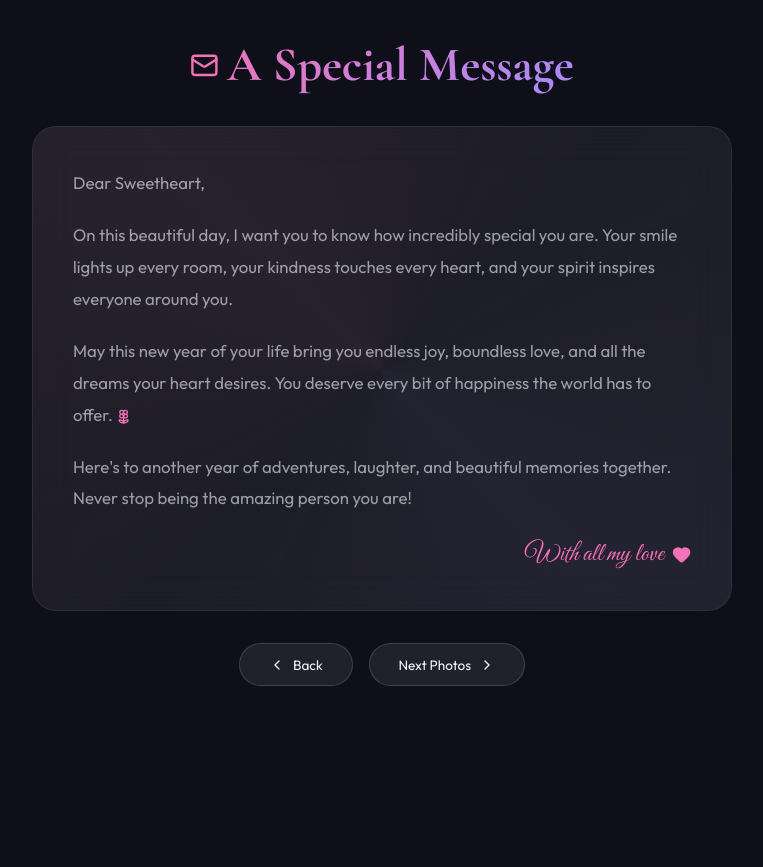
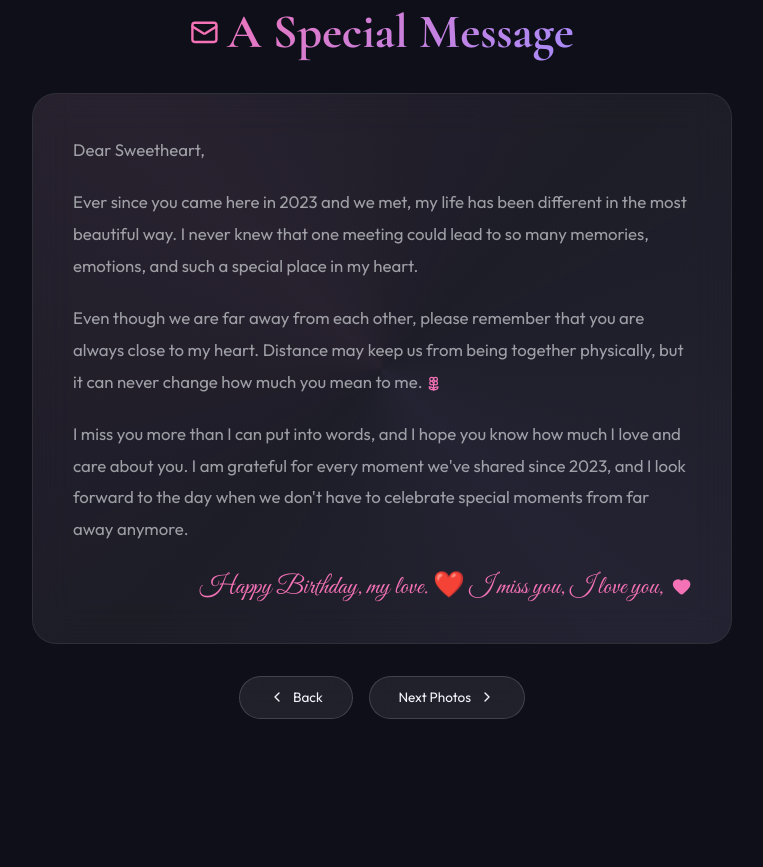
Before and after one commit to pnkjdeveloper/Birthday-baby, a plain HTML site: page index.html in a window 1280 px wide. Shown: the part 839-1706 px from the top of the page, without its empty margins (258-1021 px from the left). Drawn offline with nearby package versions, Linux system fonts and the light colour scheme.

Commit message:
Add files via upload

```diff
--- a/index.html
+++ b/index.html
@@ -91,12 +91,12 @@
     <div class="message-card">
       <p>Dear Sweetheart,</p>
       <br>
-      <p>On this beautiful day, I want you to know how incredibly special you are. Your smile lights up every room, your kindness touches every heart, and your spirit inspires everyone around you.</p>
+      <p>Ever since you came here in 2023 and we met, my life has been different in the most beautiful way. I never knew that one meeting could lead to so many memories, emotions, and such a special place in my heart.</p>
       <br>
-      <p>May this new year of your life bring you endless joy, boundless love, and all the dreams your heart desires. You deserve every bit of happiness the world has to offer. <i data-lucide="flower-2" class="inline-icon"></i></p>
+      <p>Even though we are far away from each other, please remember that you are always close to my heart. Distance may keep us from being together physically, but it can never change how much you mean to me. <i data-lucide="flower-2" class="inline-icon"></i></p>
       <br>
-      <p>Here's to another year of adventures, laughter, and beautiful memories together. Never stop being the amazing person you are!</p>
-      <div class="signature">With all my love <i data-lucide="heart"></i></div>
+      <p>I miss you more than I can put into words, and I hope you know how much I love and care about you. I am grateful for every moment we've shared since 2023, and I look forward to the day when we don't have to celebrate special moments from far away anymore.</p>
+      <div class="signature">Happy Birthday, my love. ❤️ I miss you, I love you, <i data-lucide="heart"></i></div>
     </div>
     <div class="section-nav">
       <button class="nav-btn" onclick="goToSection(0)"><i data-lucide="chevron-left"></i> Back</button>
```
